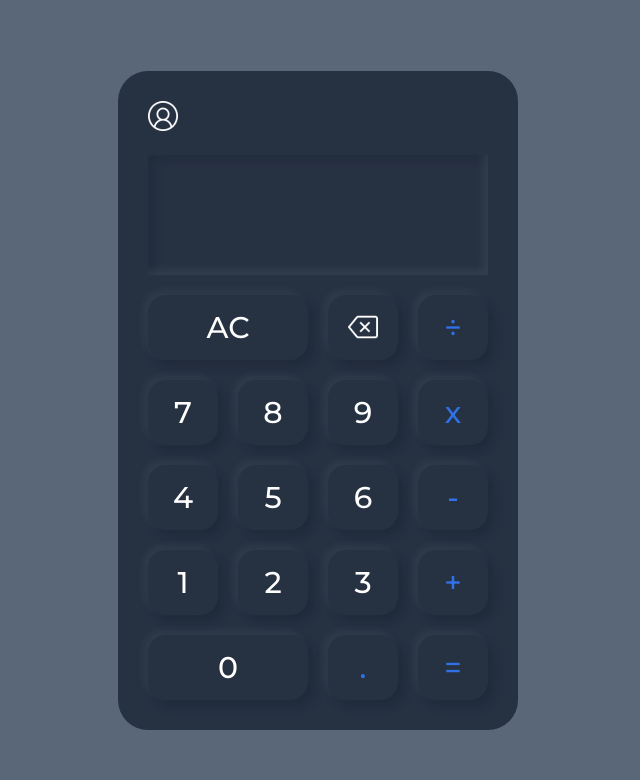
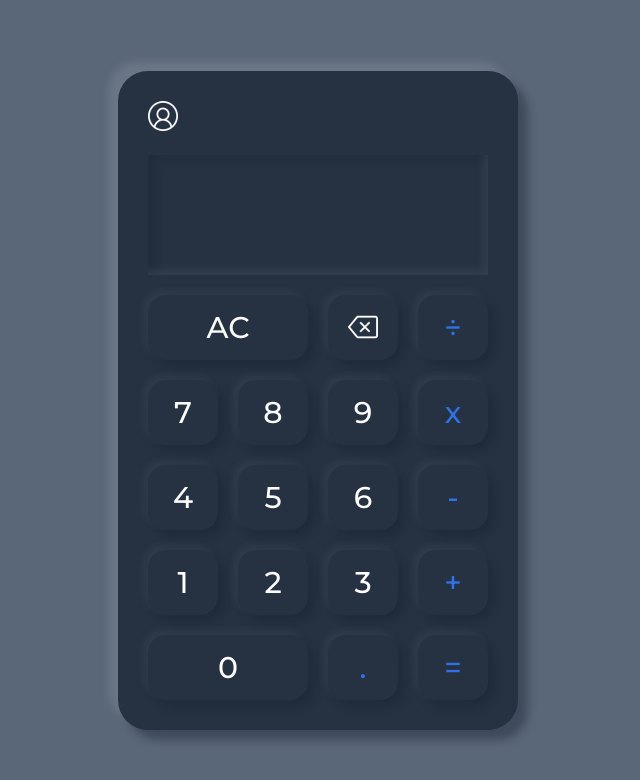
Before and after one commit to AngelBLK/Calculator, a plain HTML site: page index.html in a window 1280 px wide. Shown: the whole page, without its empty margins (322-962 px from the left). Drawn offline with Linux system fonts and the light colour scheme.

Commit message:
update box-shadown

```diff
--- a/styles/style.css
+++ b/styles/style.css
@@ -38,7 +38,7 @@ body {
     height: auto;
     padding: 30px;
     background-color: var(--bg-calculator);
-    box-shadow: var(--shadow-calculator);
+    box-shadow: -10px -10px 8px rgba(255,255,255,0.1), 10px 10px 8px rgba(23,33,48,.4);;
     border-radius: 30px;
 }
 .container-btn{
```
